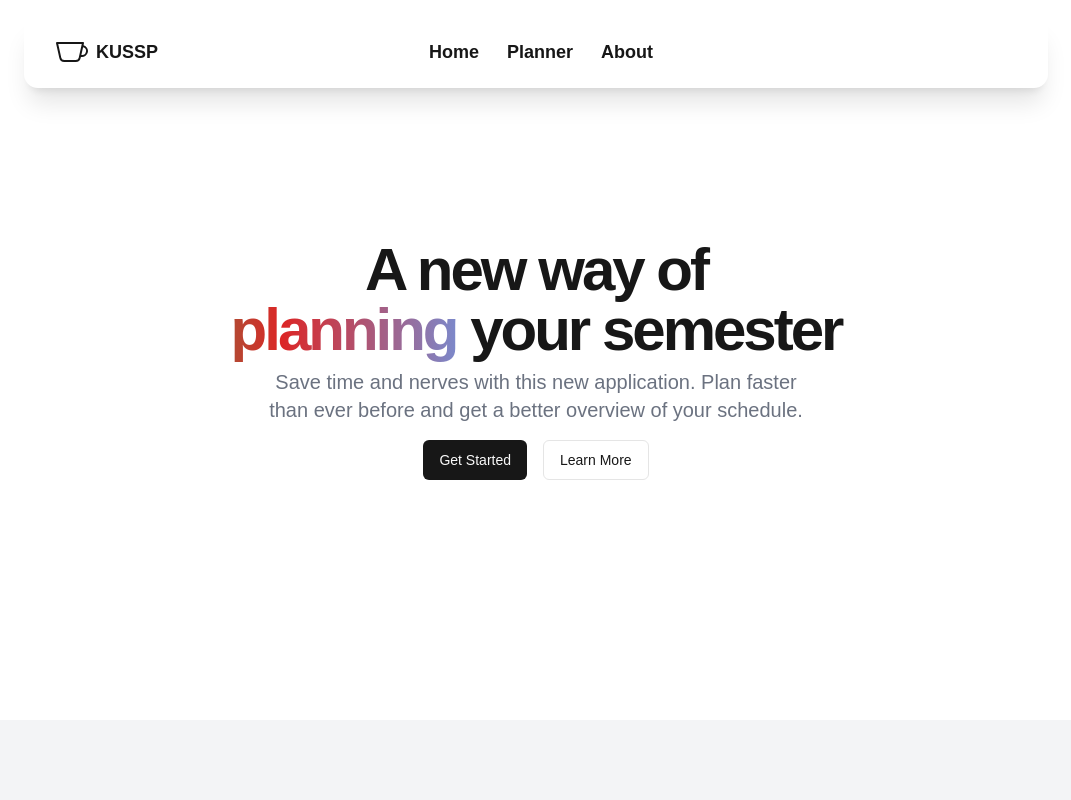
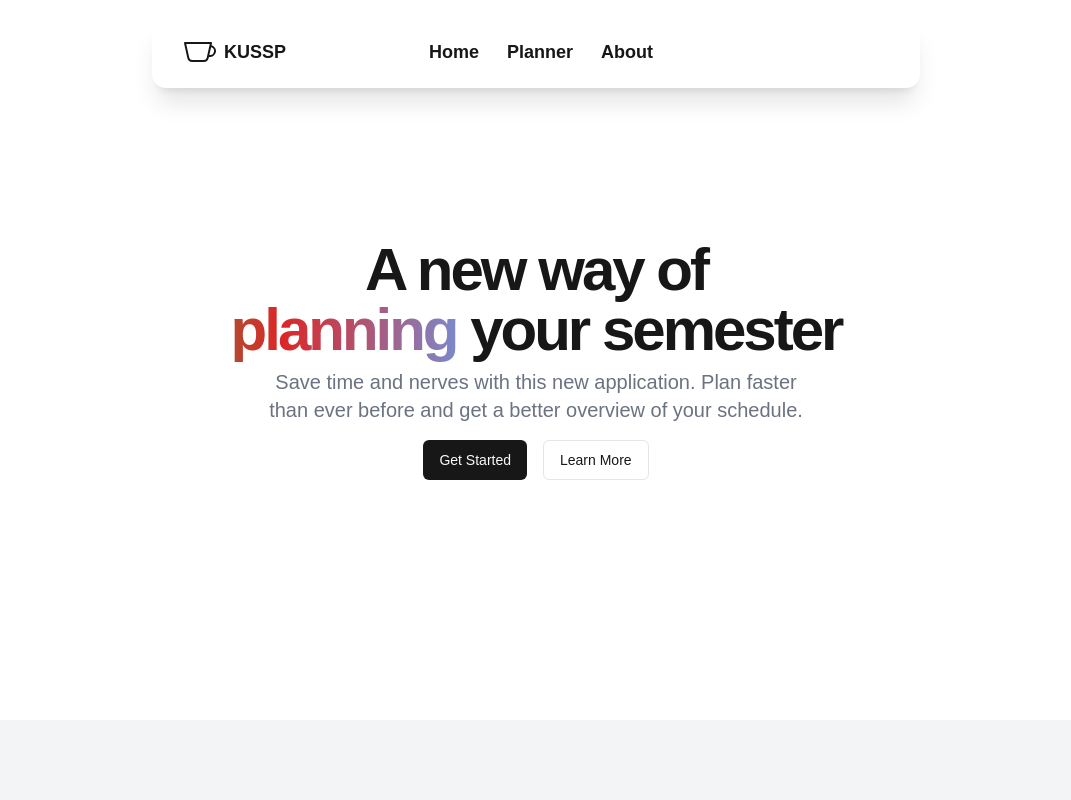
Before and after one commit to mitsimi/kussp, a Next.js app: page / in a window 1280 px wide. Shown: the top 800 px of the page, without its empty margins (104-1175 px from the left). Built offline with nearby package versions, Linux system fonts and the light colour scheme.

Commit message:
feature section now responds better'

```diff
--- a/app/page.tsx
+++ b/app/page.tsx
@@ -61,7 +61,7 @@ export default function LandingPage() {
                 </p>
               </CardContent>
             </Card>
-            <Card>
+            <Card className="sm:[&:last-child]:col-span-full md:[&:last-child]:col-span-1">
               <CardContent className="flex flex-col items-center space-y-2 p-6">
                 <BarChartIcon className="h-12 w-12 mb-2" />
                 <h3 className="text-xl font-bold text-center">
--- a/components/navbar.tsx
+++ b/components/navbar.tsx
@@ -42,7 +42,7 @@ export default function Navbar() {
           className={cn(
             "py-4 px-8",
             "md:mx-14 md:my-4",
-            "xl:max-w-screen-lg xl:mx-auto",
+            "xl:max-w-screen-md xl:mx-auto",
             "bg-white dark:bg-neutral-800/80 border-slate-900/10",
             "md:border-0 border-y",
             "md:shadow-xl md:rounded-[14px]"
```
